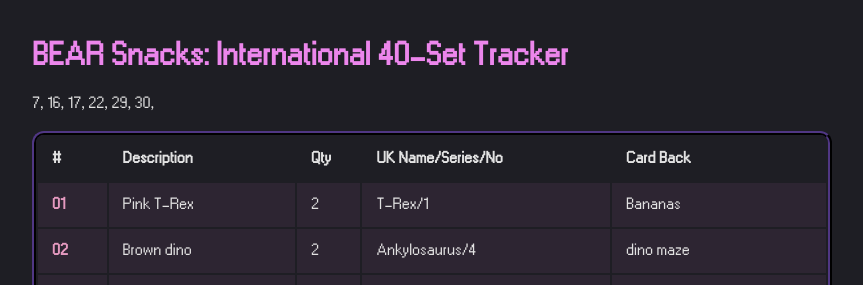
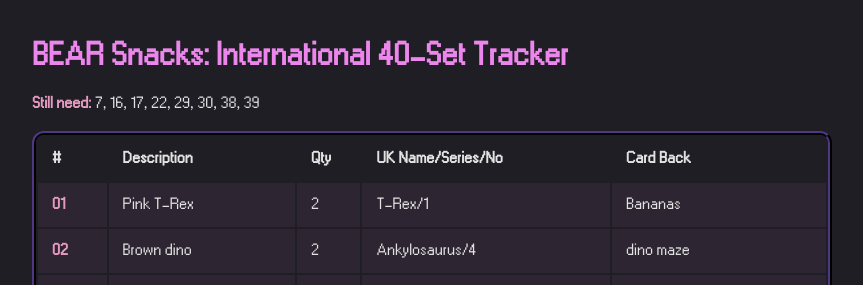
Before and after one commit to juliacb/SharedNotes, a Jekyll site: the page built from notes/bear-snacks-cards.md, in a window 1280 px wide. Shown: the top 285 px of the page, without its empty margins (208-1071 px from the left). Built offline with Jekyll 4.4.1, drawn with Linux system fonts in a browser that asks for light colours.

Commit message:
Publish note BEAR Snacks Cards

```diff
--- a/notes/bear-snacks-cards.md
+++ b/notes/bear-snacks-cards.md
@@ -3,7 +3,7 @@ title: "BEAR Snacks Cards"
 ---
 
 # BEAR Snacks: International 40-Set Tracker
-7, 16, 17, 22, 29, 30,
+**Still need:** 7, 16, 17, 22, 29, 30, 38, 39
 
 | #          | Description                | Qty   | UK Name/Series/No         | Card Back             |
 | :--------- | :------------------------- | :---- | :------------------------ | :-------------------- |
```
